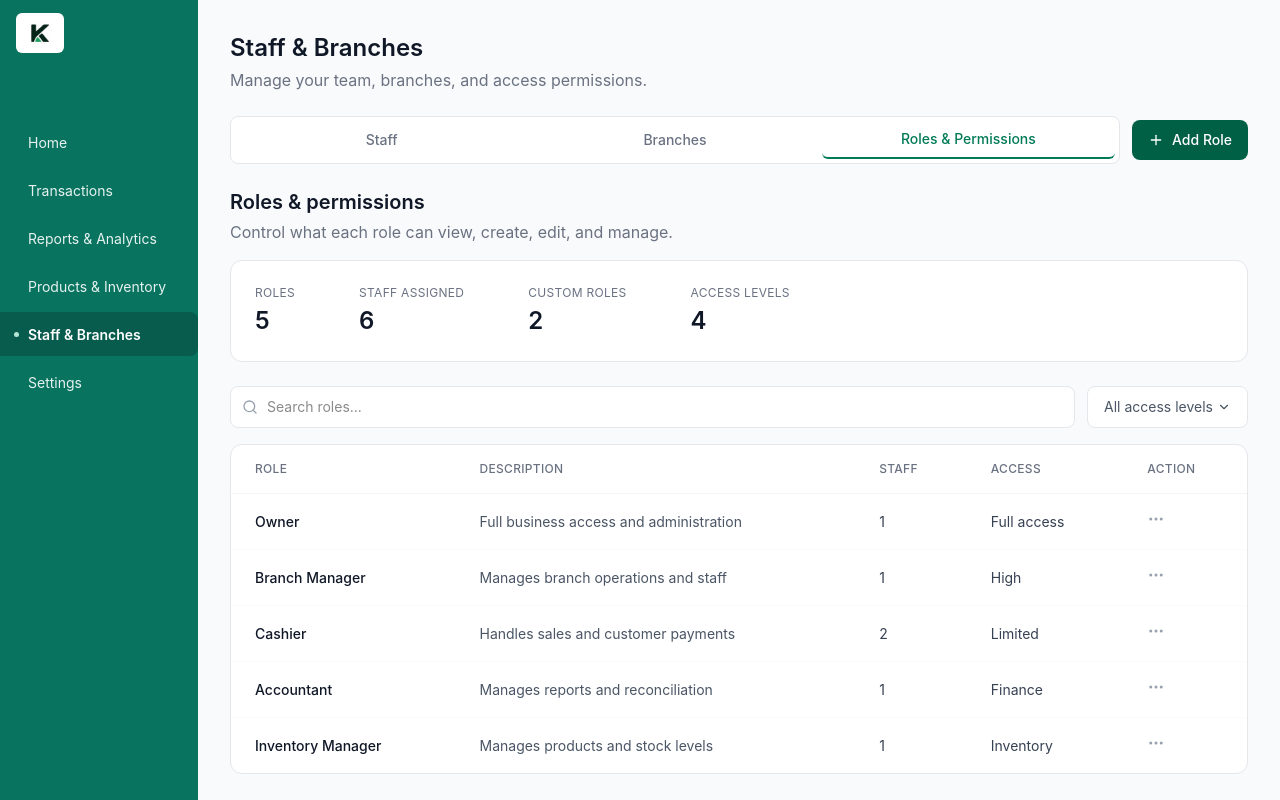
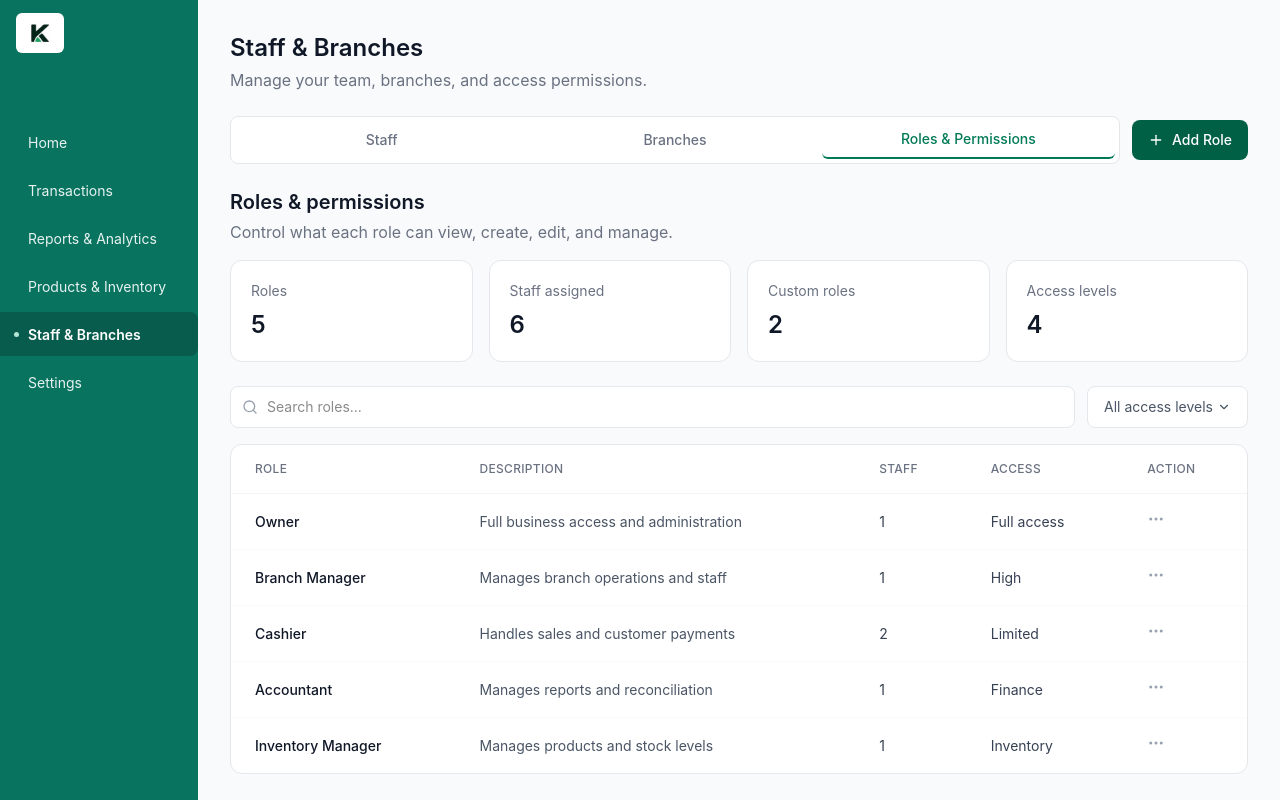
Before and after one commit to mr-uche/KASSA, a Next.js app: page /staff-branches in a window 1280 px wide. Both pictures are taken after a click on the button "Roles & Permissions". Shown: the top 800 px of the page. Built offline with nearby package versions, Linux system fonts and the light colour scheme.

Commit message:
latest changes

```diff
--- a/src/app/staff-branches/page.tsx
+++ b/src/app/staff-branches/page.tsx
@@ -251,17 +251,17 @@ useEffect(() => {
             <h2 className="text-lg sm:text-xl font-semibold text-gray-900 mb-1">Staff</h2>
             <p className="text-gray-500 mb-4 text-sm sm:text-base">Manage staff members and their access.</p>
 
-            <div className="bg-white rounded-xl border border-gray-200 p-5 sm:p-6 mb-6 flex flex-wrap gap-8 sm:gap-16">
-              <div>
-                <p className="text-xs text-gray-500 uppercase tracking-wide mb-1">Total Staff</p>
+            <div className="grid grid-cols-2 sm:grid-cols-3 gap-4 mb-6">
+              <div className="bg-white rounded-xl border border-gray-200 p-4 sm:p-5">
+                <p className="text-sm text-gray-500 mb-2">Total staff</p>
                 <p className="text-xl sm:text-2xl font-semibold text-gray-900">{totalStaff}</p>
               </div>
-              <div>
-                <p className="text-xs text-gray-500 uppercase tracking-wide mb-1">Active</p>
+              <div className="bg-white rounded-xl border border-gray-200 p-4 sm:p-5">
+                <p className="text-sm text-gray-500 mb-2">Active</p>
                 <p className="text-xl sm:text-2xl font-semibold text-emerald-700">{active}</p>
               </div>
-              <div>
-                <p className="text-xs text-gray-500 uppercase tracking-wide mb-1">Pending Invites</p>
+              <div className="col-span-2 sm:col-span-1 bg-white rounded-xl border border-gray-200 p-4 sm:p-5">
+                <p className="text-sm text-gray-500 mb-2">Pending invites</p>
                 <p className="text-xl sm:text-2xl font-semibold text-amber-500">{pending}</p>
               </div>
             </div>
@@ -589,21 +589,21 @@ useEffect(() => {
               Control what each role can view, create, edit, and manage.
             </p>
 
-            <div className="bg-white rounded-xl border border-gray-200 p-5 sm:p-6 mb-6 flex flex-wrap gap-8 sm:gap-16">
-              <div>
-                <p className="text-xs text-gray-500 uppercase tracking-wide mb-1">Roles</p>
+            <div className="grid grid-cols-2 sm:grid-cols-4 gap-4 mb-6">
+              <div className="bg-white rounded-xl border border-gray-200 p-4 sm:p-5">
+                <p className="text-sm text-gray-500 mb-2">Roles</p>
                 <p className="text-xl sm:text-2xl font-semibold text-gray-900">{totalRoles}</p>
               </div>
-              <div>
-                <p className="text-xs text-gray-500 uppercase tracking-wide mb-1">Staff Assigned</p>
+              <div className="bg-white rounded-xl border border-gray-200 p-4 sm:p-5">
+                <p className="text-sm text-gray-500 mb-2">Staff assigned</p>
                 <p className="text-xl sm:text-2xl font-semibold text-gray-900">{staffAssigned}</p>
               </div>
-              <div>
-                <p className="text-xs text-gray-500 uppercase tracking-wide mb-1">Custom Roles</p>
+              <div className="bg-white rounded-xl border border-gray-200 p-4 sm:p-5">
+                <p className="text-sm text-gray-500 mb-2">Custom roles</p>
                 <p className="text-xl sm:text-2xl font-semibold text-gray-900">2</p>
               </div>
-              <div>
-                <p className="text-xs text-gray-500 uppercase tracking-wide mb-1">Access Levels</p>
+              <div className="bg-white rounded-xl border border-gray-200 p-4 sm:p-5">
+                <p className="text-sm text-gray-500 mb-2">Access levels</p>
                 <p className="text-xl sm:text-2xl font-semibold text-gray-900">4</p>
               </div>
             </div>
```
